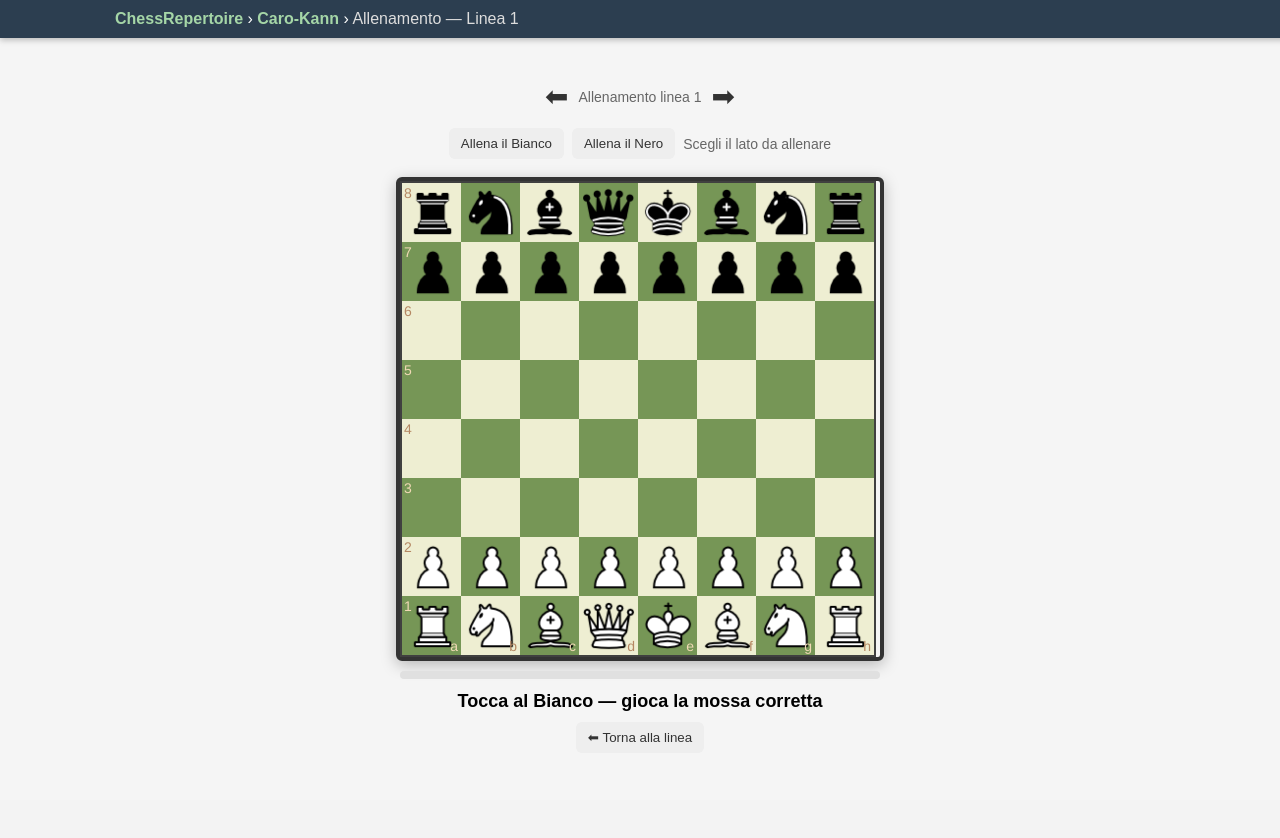
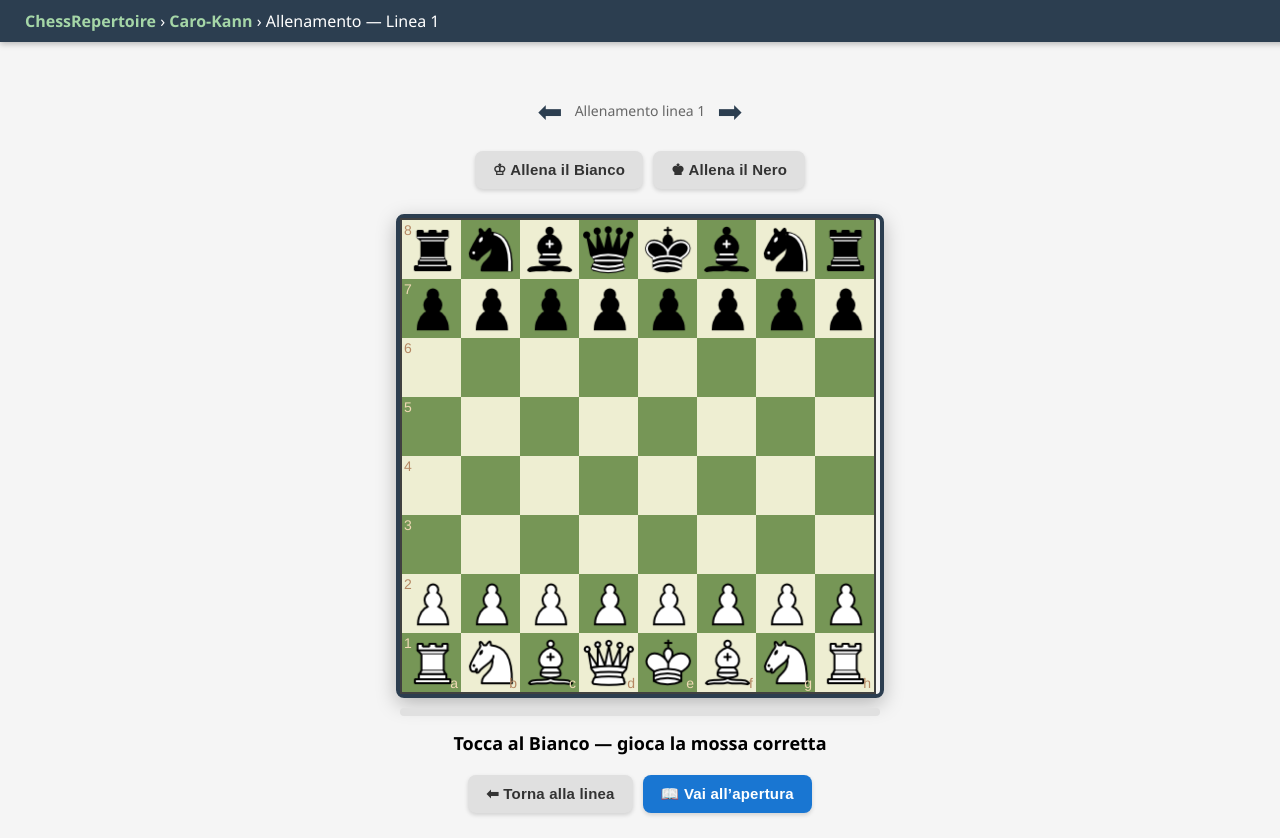
Before and after one commit to alfredoFaro98/ChessRepertoire, a Django app: template repertoire/templates/repertoire/line_training.html in a window 1280 px wide. Before the commit the page ends 742 px from the top, so only its background shows below. Run offline with Django 5.2, Linux system fonts and the light colour scheme; the template is opened without the code that fills it: values that come from a table or form of the project are taken from there, others are empty; data comes from the database, SQL or seed files in the repository.

```diff
--- a/repertoire/templates/repertoire/line_training.html
+++ b/repertoire/templates/repertoire/line_training.html
@@ -10,7 +10,7 @@
 <style>
   body {
     background:#f5f5f5;
-    font-family:Arial, sans-serif;
+    font-family:'Segoe UI', Arial, sans-serif;
     margin:0;
     padding:0;
   }
@@ -27,101 +27,120 @@
     left: 0;
     z-index: 100;
   }
-  .header-content {
-    display: flex;
-    justify-content: space-between;
-    align-items: center;
-    max-width: 1100px;
-    margin: 0 auto;
-  }
   .breadcrumb-header a {
     text-decoration: none;
     color: #a5d6a7;
     font-weight: 600;
   }
-  .breadcrumb-header a:hover {
-    color: #81c784;
-    text-decoration: underline;
-  }
-  .breadcrumb-header span { color: #ddd; }
+  .breadcrumb-header a:hover { color: #81c784; }
 
-  /* ===== LAYOUT ===== */
+  /* ===== CONTAINER ===== */
   .container {
-    margin-top: 80px;
+    margin-top: 90px;
     text-align:center;
   }
 
+  /* ===== BOARD ===== */
   #board {
     width:480px;
     margin:0 auto;
-    border:4px solid #333;
-    border-radius:6px;
-    box-shadow:0 4px 15px rgba(0,0,0,0.25);
+    border:4px solid #2c3e50;
+    border-radius:8px;
+    box-shadow:0 6px 20px rgba(0,0,0,0.25);
   }
-
-  /* === Colori verde/bianco === */
   .white-1e1d7 { background-color:#eeeed2; }
   .black-3c85d { background-color:#769656; }
 
-  #feedback { font-size:18px; margin-top:12px; font-weight:700; }
+  /* ===== BUTTONS ===== */
+  .toolbar {
+    margin:20px 0 25px;
+    display:flex;
+    gap:10px;
+    justify-content:center;
+    align-items:center;
+    flex-wrap:wrap;
+  }
+
+  .btn {
+    display:inline-flex;
+    align-items:center;
+    gap:6px;
+    font-size:15px;
+    font-weight:600;
+    letter-spacing:0.2px;
+    border:none;
+    border-radius:8px;
+    padding:10px 18px;
+    cursor:pointer;
+    transition:all 0.2s ease-in-out;
+    box-shadow: 0 2px 4px rgba(0,0,0,0.15);
+  }
+
+  .btn.primary {
+    background:#1976d2;
+    color:#fff;
+  }
+  .btn.primary:hover {
+    background:#145ca1;
+    box-shadow: 0 3px 8px rgba(25,118,210,0.4);
+  }
+
+  .btn.success {
+    background:#43a047;
+    color:#fff;
+  }
+  .btn.success:hover {
+    background:#2e7d32;
+    box-shadow:0 3px 8px rgba(67,160,71,0.35);
+  }
+
+  .btn.light {
+    background:#e0e0e0;
+    color:#333;
+  }
+  .btn.light:hover {
+    background:#d5d5d5;
+  }
+
+  .btn:active { transform:scale(0.97); }
+
+  .muted { color:#666; font-size:14px; }
+
+  /* ===== NAV ARROWS ===== */
+  .nav-arrows {
+    display:flex;
+    justify-content:center;
+    align-items:center;
+    gap:12px;
+    margin-bottom:20px;
+  }
+  .arrow {
+    font-size:30px;
+    cursor:pointer;
+    user-select:none;
+    color:#2c3e50;
+    transition:0.2s;
+  }
+  .arrow:hover { color:#1976d2; transform:scale(1.2); }
+  .arrow.disabled { opacity:0.3; cursor:default; transform:none; }
+
+  /* ===== FEEDBACK + BAR ===== */
+  #feedback { font-size:18px; margin-top:15px; font-weight:700; }
   .correct { color:#2e7d32; }
   .wrong   { color:#c62828; }
 
   .bar { width:480px; margin:10px auto 0; height:8px; background:#e0e0e0; border-radius:4px; overflow:hidden; }
   .bar > div { height:100%; width:0%; background:#43a047; transition:width .25s; }
-
-  .toolbar {
-    margin:10px 0 18px;
-    display:flex;
-    gap:8px;
-    justify-content:center;
-    align-items:center;
-    flex-wrap:wrap;
-  }
-  .btn {
-    background:#1976d2;
-    color:#fff;
-    border:none;
-    padding:8px 12px;
-    border-radius:6px;
-    cursor:pointer;
-  }
-  .btn:hover { background:#1565c0; }
-  .btn.light {
-    background:#eee;
-    color:#333;
-  }
-  .btn.light:hover { background:#e0e0e0; }
-
-  .muted { color:#666; font-size:14px; }
-  .nav-arrows {
-    display:flex;
-    justify-content:center;
-    align-items:center;
-    gap:10px;
-    margin-bottom:15px;
-  }
-  .arrow {
-    font-size:28px;
-    cursor:pointer;
-    user-select:none;
-    color:#333;
-    transition:0.2s;
-  }
-  .arrow:hover { color:#1976d2; transform:scale(1.15); }
-  .arrow.disabled { opacity:0.3; cursor:default; transform:none; }
 </style>
 </head>
 <body>
 
 <!-- ===== HEADER BREADCRUMB ===== -->
 <header class="header-bar">
-  <div class="header-content">
-    <div class="breadcrumb-header">
-      <a href="{% url 'opening_list' %}">ChessRepertoire</a> ›
-      <a href="{% url 'opening_detail' line.root.id %}">{{ line.root.nome }}</a> ›
-      <span>Allenamento — Linea {{ line.numero }}</span>
-    </div>
+  <div class="breadcrumb-header">
+    <a href="{% url 'opening_list' %}">ChessRepertoire</a> ›
+    <a href="{% url 'opening_detail' line.root.id %}">{{ line.root.nome }}</a> ›
+    <span>Allenamento — Linea {{ line.numero }}</span>
   </div>
 </header>
 
@@ -146,18 +165,18 @@
 
   <!-- 🔹 Toolbar lato -->
   <div class="toolbar">
-    <button id="asWhite" class="btn light">Allena il Bianco</button>
-    <button id="asBlack" class="btn light">Allena il Nero</button>
-    <span class="muted">Scegli il lato da allenare</span>
+    <button id="asWhite" class="btn light">♔ Allena il Bianco</button>
+    <button id="asBlack" class="btn light">♚ Allena il Nero</button>
   </div>
 
   <div id="board"></div>
   <div class="bar"><div id="progress"></div></div>
   <div id="feedback"></div>
 
-  <div style="margin-top:10px">
-    <button id="restartBtn" class="btn" style="display:none;">🔁 Ricomincia</button>
+  <div class="toolbar">
+    <button id="restartBtn" class="btn success" style="display:none;">🔁 Ricomincia</button>
     <button class="btn light" onclick="window.location.href='{% url 'line_detail' line.root.id line.numero %}'">⬅ Torna alla linea</button>
+    <button class="btn primary" onclick="window.location.href='{% url 'opening_detail' line.root.id %}'">📖 Vai all’apertura</button>
   </div>
 </div>
 
```
